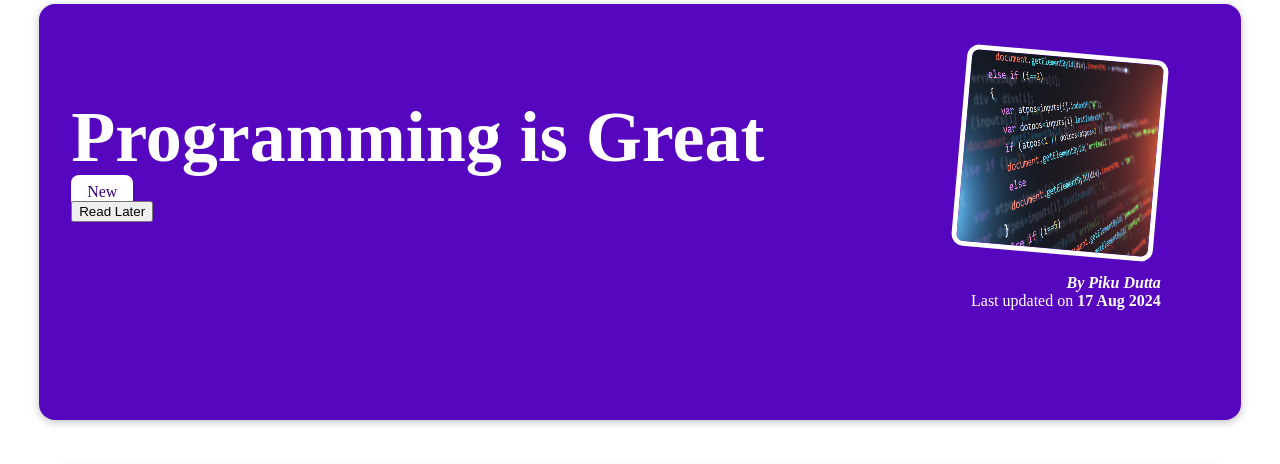
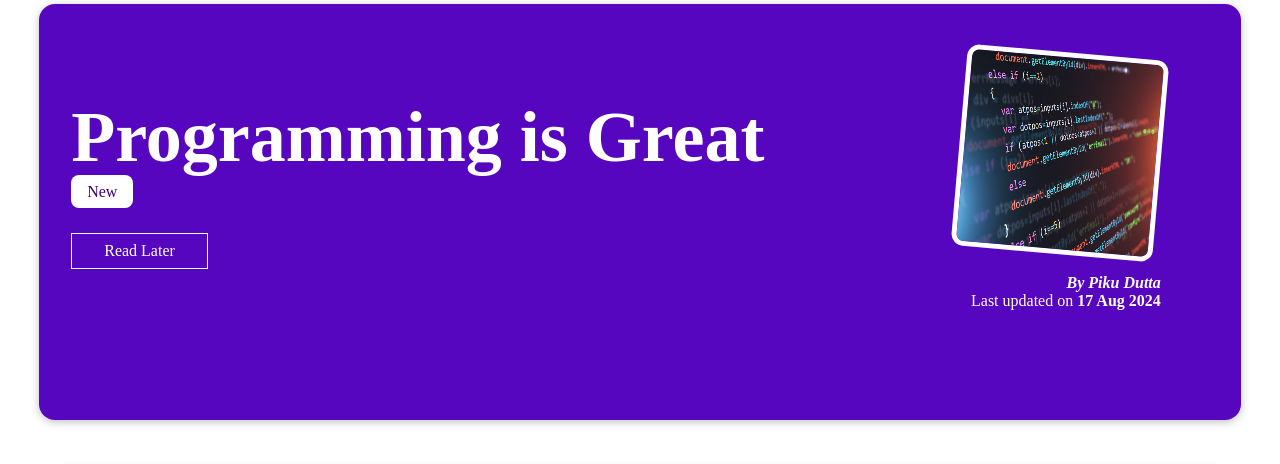
Before and after one commit to Manoj-Ghosh/U_course_my_site_project, a Django app: page /posts/Programming in a window 1280 px wide. Shown: the part 222-686 px from the top of the page. Run offline with Django 5.2, Linux system fonts and the light colour scheme; data comes from the database, SQL or seed files in the repository.

Commit message:
read later button added in post-detail.html page and styling added in post-detail.css file

```diff
--- a/blog/static/blog/post-detail.css
+++ b/blog/static/blog/post-detail.css
@@ -47,6 +47,29 @@
   #summary time {
     font-weight: bold;
   }
+
+  #read-later{
+    margin: 2rem 0;
+
+  }
+
+  #read-later button{
+    background-color: transparent;
+    border: 1px solid white;
+    padding: 0.5rem 2rem;
+    font: inherit;
+    color: white;
+    cursor: pointer;
+
+
+  }
+
+  #read-later button:hover,
+  #read-later button:active{
+    background-color: white;
+    color: #390281;
+  }
+
 
   main {
     width: 90%;
--- a/blog/templates/blog/post-detail.html
+++ b/blog/templates/blog/post-detail.html
@@ -37,7 +37,7 @@
 
         </div>
 
-        <div>
+        <div id ="read-later">
             <button>Read Later</button>
 
 
```
